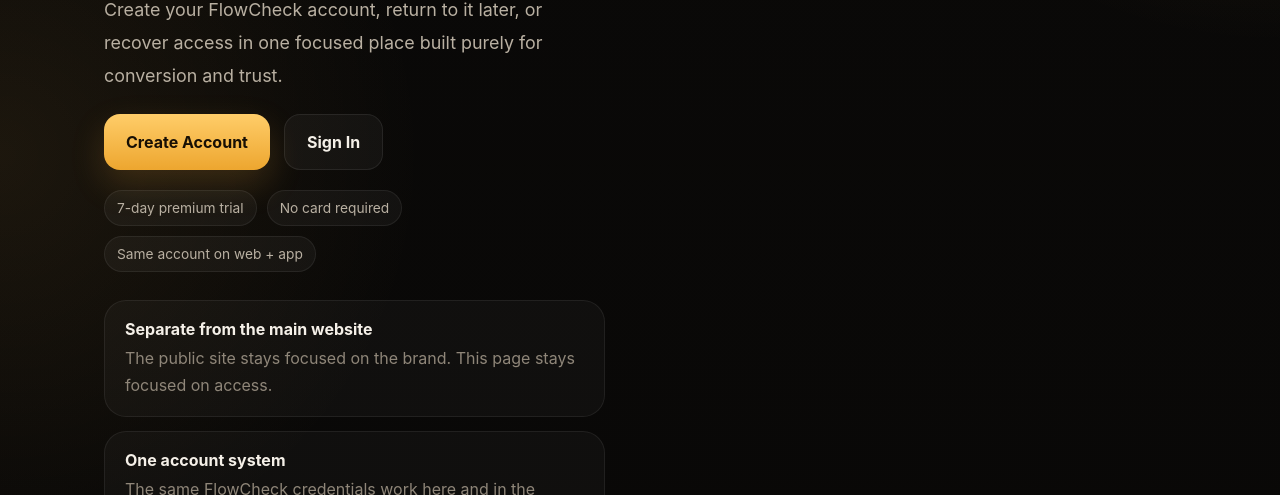
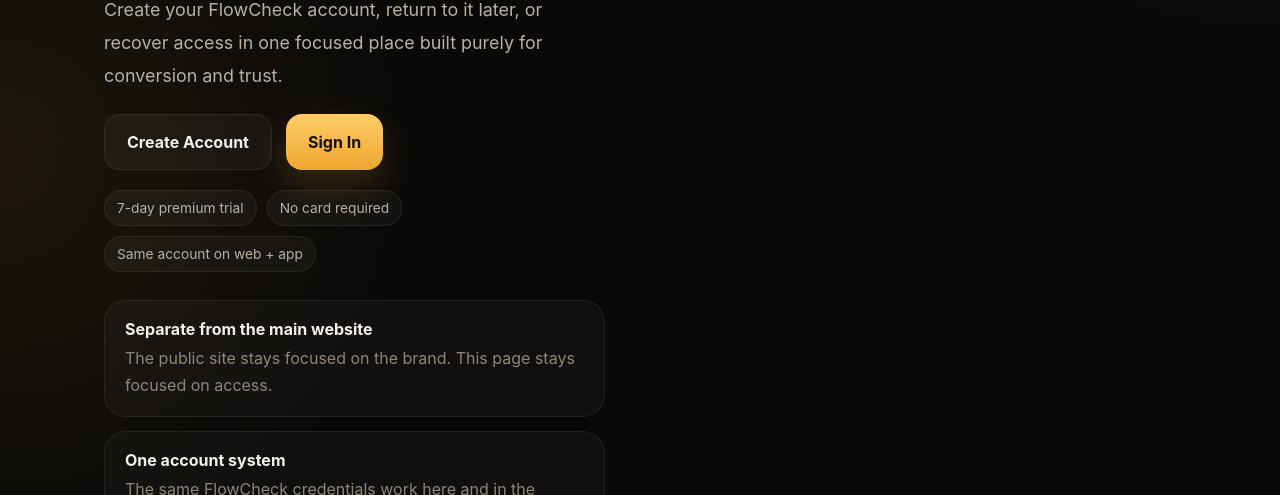
Before and after one commit to FlowCheckApp/flowcheck, a website: page public/access.html in a window 1280 px wide. Both pictures are taken after a click on the button "Sign In". Shown: the part 448-943 px from the top of the page. Drawn offline with Linux system fonts and the light colour scheme.

Commit message:
Improve access page mode switching

```diff
--- a/public/access.html
+++ b/public/access.html
@@ -197,6 +197,12 @@
       background: linear-gradient(180deg, #ffcd69, #eda62f);
       box-shadow: 0 14px 34px rgba(243,174,61,.18);
     }
+    .button-inline.is-secondary {
+      color: var(--text);
+      background: rgba(255,255,255,0.04);
+      border: 1px solid rgba(255,255,255,0.08);
+      box-shadow: none;
+    }
     .helper-row { display:flex; justify-content:space-between; gap:12px; align-items:center; margin:10px 0 0; flex-wrap:wrap; }
     .helper-row button { border:0; background:transparent; color:var(--gold); font:inherit; cursor:pointer; padding:0; }
     .terms { margin:14px 0 0; color:var(--soft); font-size:.92rem; line-height:1.6; }
@@ -281,8 +287,8 @@
           Create your FlowCheck account, return to it later, or recover access in one focused place built purely for conversion and trust.
         </p>
         <div class="member-actions reveal-3" style="margin-top:22px;">
-          <button class="button button-inline" type="button" onclick="showAuthPanel('signup'); scrollToPortal();">Create Account</button>
-          <button class="button button-secondary" type="button" onclick="showAuthPanel('signin'); scrollToPortal();">Sign In</button>
+          <button id="heroCreateBtn" class="button button-inline" type="button" onclick="openPortalMode('signup')">Create Account</button>
+          <button id="heroSignInBtn" class="button button-inline is-secondary" type="button" onclick="openPortalMode('signin')">Sign In</button>
         </div>
         <div class="quick-meta reveal-3">
           <span class="meta-pill">7-day premium trial</span>
@@ -409,6 +415,35 @@
       if (portal) portal.scrollIntoView({ behavior: 'smooth', block: 'start' });
     }
 
+    function setHeroMode(kind) {
+      var createBtn = document.getElementById('heroCreateBtn');
+      var signInBtn = document.getElementById('heroSignInBtn');
+      if (!createBtn || !signInBtn) return;
+      var signup = kind === 'signup';
+      createBtn.classList.toggle('is-secondary', !signup);
+      signInBtn.classList.toggle('is-secondary', signup);
+    }
+
+    function focusPortalField(kind) {
+      var targetId = kind === 'signin' ? 'site-signin-email' : 'site-signup-name';
+      var target = document.getElementById(targetId);
+      if (!target) return;
+      setTimeout(function() {
+        try {
+          target.focus({ preventScroll: true });
+        } catch (e) {
+          target.focus();
+        }
+      }, 180);
+    }
+
+    function openPortalMode(kind) {
+      showAuthPanel(kind);
+      setHeroMode(kind);
+      scrollToPortal();
+      focusPortalField(kind);
+    }
+
     function showAuthPanel(kind) {
       var signup = kind === 'signup';
       document.getElementById('panelSignup').classList.toggle('active', signup);
@@ -417,6 +452,7 @@
       document.getElementById('tabSignin').classList.toggle('active', !signup);
       document.getElementById('tabSignup').setAttribute('aria-selected', signup ? 'true' : 'false');
       document.getElementById('tabSignin').setAttribute('aria-selected', signup ? 'false' : 'true');
+      setHeroMode(kind);
       clearStatuses();
     }
 
@@ -540,6 +576,7 @@
     }
 
     window.addEventListener('DOMContentLoaded', function() {
+      setHeroMode('signup');
       hydrateMemberState();
       var email = '';
       try {
```
